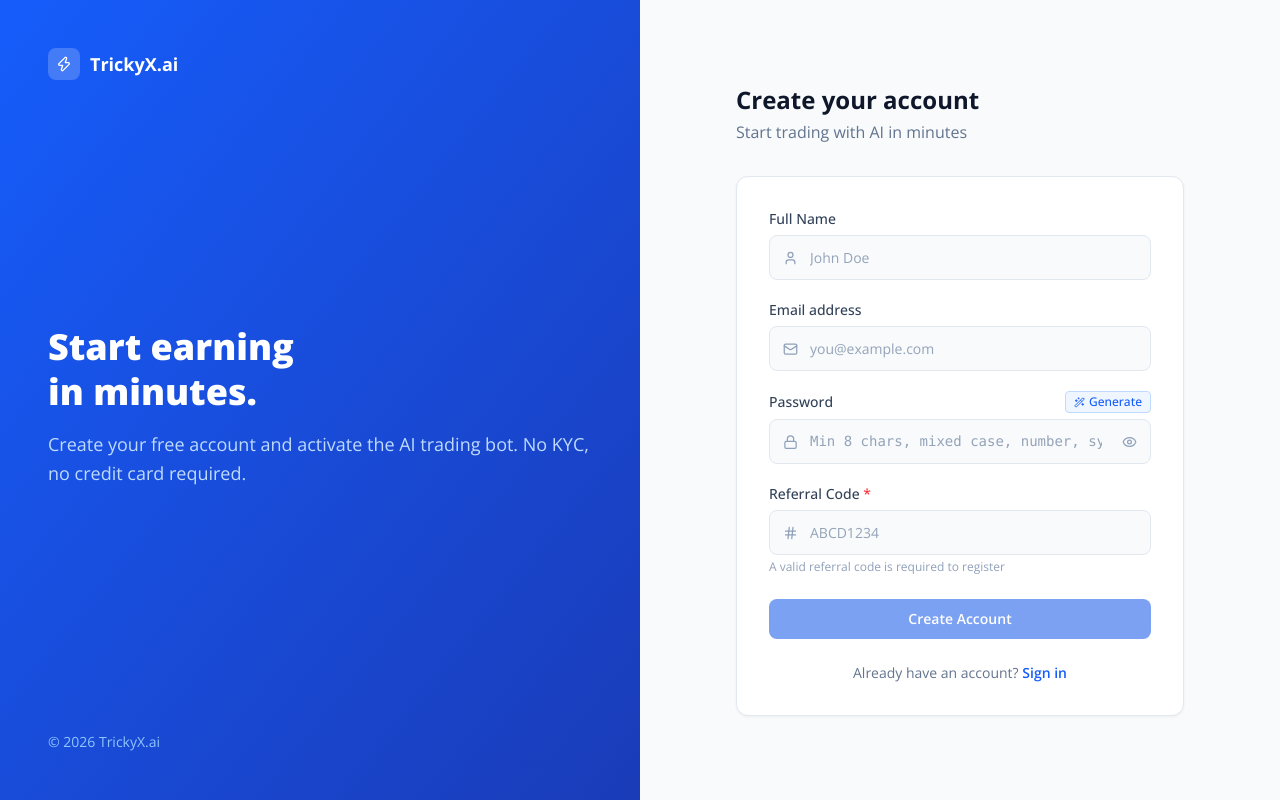
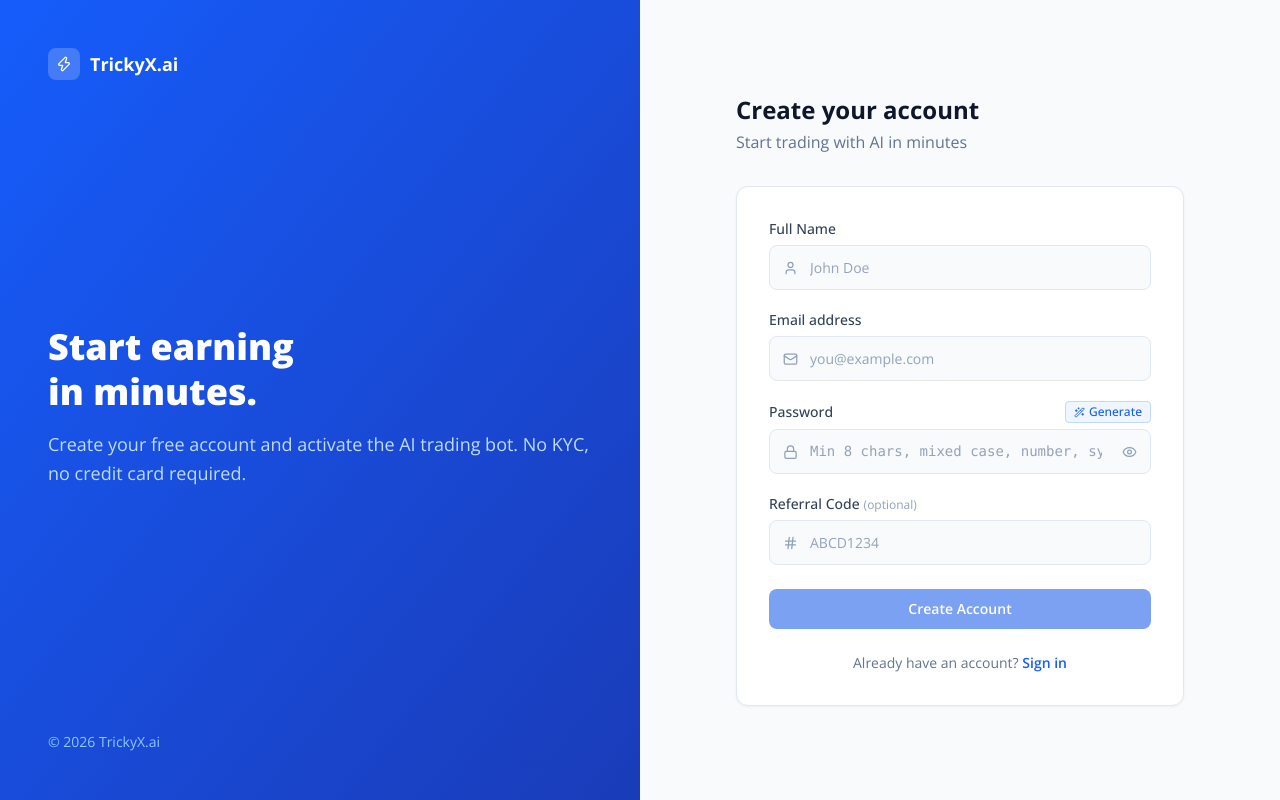
Before and after one commit to yashvardhansharma111/binance_bot, a Next.js app: page /register in a window 1280 px wide. Built offline with nearby package versions, Linux system fonts and the light colour scheme.

Commit message:
refer part done

```diff
--- a/app/api/auth/register/route.js
+++ b/app/api/auth/register/route.js
@@ -15,8 +15,8 @@ function generateReferralCode(name) {
 export async function POST(req) {
   try {
     const { name, email, password, referralCode, otp } = await req.json();
-    if (!name || !email || !password || !referralCode) {
-      return NextResponse.json({ error: 'All fields required including referral code' }, { status: 400 });
+    if (!name || !email || !password) {
+      return NextResponse.json({ error: 'Name, email and password are required' }, { status: 400 });
     }
     const { valid, failures } = validatePassword(password);
     if (!valid)
@@ -28,9 +28,12 @@ export async function POST(req) {
     const exists = await User.findOne({ email: email.toLowerCase() });
     if (exists) return NextResponse.json({ error: 'Email already registered' }, { status: 400 });
 
-    const referrer = await User.findOne({ referralCode });
-    if (!referrer) return NextResponse.json({ error: 'Invalid referral code' }, { status: 400 });
-    const referredBy = referralCode;
+    let referredBy = null;
+    if (referralCode) {
+      const referrer = await User.findOne({ referralCode });
+      if (!referrer) return NextResponse.json({ error: 'Invalid referral code' }, { status: 400 });
+      referredBy = referralCode;
+    }
 
     const hashed = await bcrypt.hash(password, 12);
     const code = generateReferralCode(name);
--- a/app/register/page.js
+++ b/app/register/page.js
@@ -42,10 +42,15 @@ function RegisterForm() {
   const [countdown,  setCountdown]  = useState(0);
   const [copied,     setCopied]     = useState(false);
   const [refStatus,  setRefStatus]  = useState('idle'); // idle | checking | valid | invalid
+  const [refLocked,  setRefLocked]  = useState(false);  // true when code came from ?ref= URL param
 
   useEffect(() => {
     const ref = searchParams.get('ref');
-    if (ref) { setForm(f => ({ ...f, referralCode: ref })); checkRef(ref); }
+    if (ref) {
+      setForm(f => ({ ...f, referralCode: ref }));
+      setRefLocked(true);
+      checkRef(ref);
+    }
   }, [searchParams]);
 
   useEffect(() => {
@@ -88,7 +93,8 @@ function RegisterForm() {
   async function sendOtp(e) {
     e.preventDefault();
     if (!form.name || !form.email || !form.password) return setError('Please fill all required fields');
-    if (!form.referralCode || refStatus !== 'valid') return setError('A valid referral code is required');
+    if (form.referralCode && refStatus === 'invalid') return setError('Invalid referral code — please check and try again');
+    if (refLocked && refStatus !== 'valid') return setError('Referral code could not be verified');
     const { valid, failures } = validatePassword(form.password);
     if (!valid) return setError(`Password must include: ${failures.map(f => f.label).join(', ')}`);
     setError('');
@@ -223,7 +229,11 @@ function RegisterForm() {
 
                   <div>
                     <label className="block text-sm font-medium text-slate-700 mb-1.5">
-                      Referral Code <span className="text-red-500">*</span>
+                      Referral Code
+                      {refLocked
+                        ? <span className="ml-2 text-xs font-normal text-emerald-600 bg-emerald-50 border border-emerald-200 px-2 py-0.5 rounded-full">Applied</span>
+                        : <span className="ml-1 text-xs font-normal text-slate-400">(optional)</span>
+                      }
                     </label>
                     <div className="relative">
                       <Hash size={15} className="absolute left-3.5 top-1/2 -translate-y-1/2 text-slate-400" />
@@ -232,28 +242,32 @@ function RegisterForm() {
                         style={{
                           paddingLeft: '2.5rem',
                           borderColor: refStatus === 'valid' ? '#10b981' : refStatus === 'invalid' ? '#ef4444' : undefined,
+                          background:  refLocked ? '#f0fdf4' : undefined,
+                          cursor:      refLocked ? 'not-allowed' : undefined,
                         }}
-                        type="text" placeholder="ABCD1234"
+                        type="text"
+                        placeholder="ABCD1234"
                         value={form.referralCode}
-                        onChange={e => setForm({ ...form, referralCode: e.target.value.toUpperCase() })} />
-                      <span className="absolute right-3 top-1/2 -translate-y-1/2 text-sm">
+                        readOnly={refLocked}
+                        onChange={e => !refLocked && setForm({ ...form, referralCode: e.target.value.toUpperCase() })} />
+                      <span className="absolute right-3 top-1/2 -translate-y-1/2">
                         {refStatus === 'checking' && <RefreshCw size={14} className="animate-spin text-slate-400" />}
                         {refStatus === 'valid'    && <CheckCircle size={15} className="text-emerald-500" />}
                         {refStatus === 'invalid'  && <AlertCircle size={15} className="text-red-500" />}
                       </span>
                     </div>
                     {refStatus === 'invalid' && (
-                      <p className="text-xs text-red-500 mt-1">This referral code doesn't exist. Ask your referrer for the correct code.</p>
+                      <p className="text-xs text-red-500 mt-1">This referral code doesn't exist.</p>
                     )}
                     {refStatus === 'valid' && (
-                      <p className="text-xs text-emerald-600 mt-1">Valid referral code ✓</p>
+                      <p className="text-xs text-emerald-600 mt-1">Referral code verified ✓</p>
                     )}
-                    {refStatus === 'idle' && (
-                      <p className="text-xs text-slate-400 mt-1">A valid referral code is required to register</p>
+                    {refLocked && refStatus !== 'valid' && refStatus !== 'invalid' && (
+                      <p className="text-xs text-slate-400 mt-1">Verifying referral code...</p>
                     )}
                   </div>
 
-                  <button type="submit" disabled={loading || !pwdValid || refStatus !== 'valid'}
+                  <button type="submit" disabled={loading || !pwdValid || refStatus === 'invalid' || refStatus === 'checking' || (refLocked && refStatus !== 'valid')}
                     className="btn-primary w-full py-3 text-sm mt-1 disabled:opacity-60 flex items-center justify-center gap-2">
                     {loading ? <><RefreshCw size={14} className="animate-spin" /> Creating account...</> : 'Create Account'}
                   </button>
```
